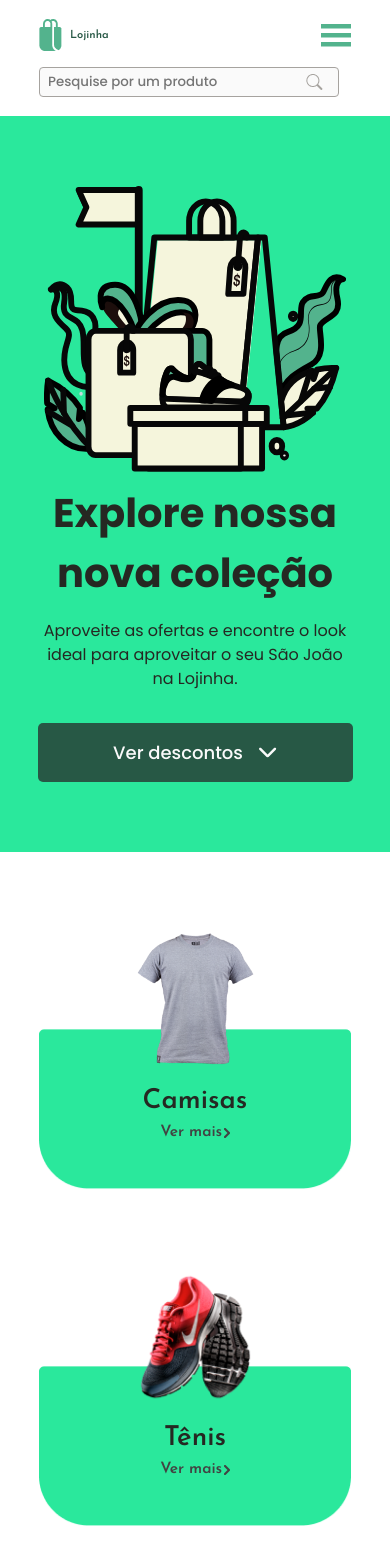
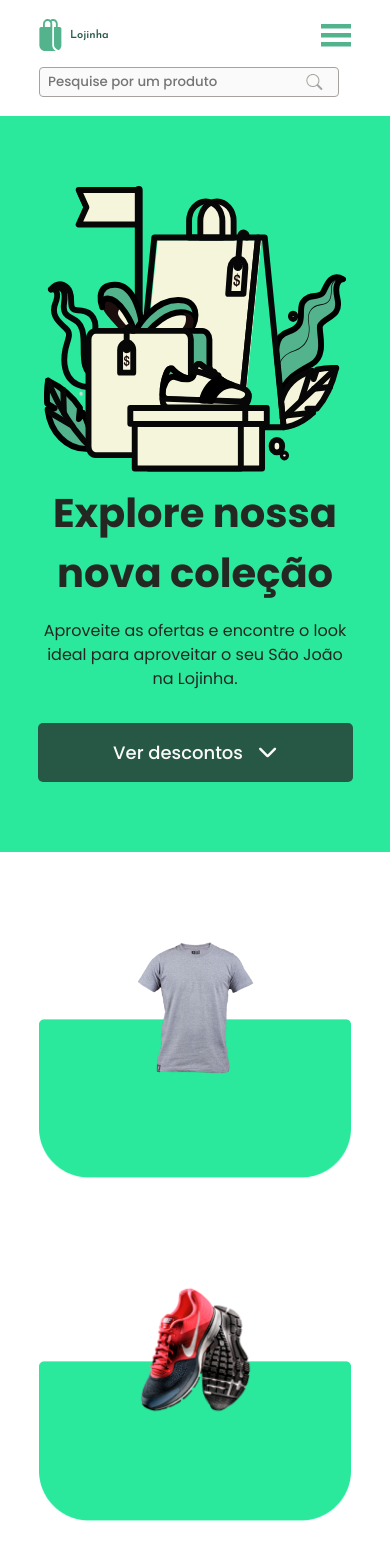
Before and after one commit to kaiocp/virtual-store, a React (Vite) app in the folder Front-End/: page / in a window 390 px wide. Shown: the top 1568 px of the page. Built offline with nearby package versions, Linux system fonts and the light colour scheme.

Commit message:
Responsivo celular imagens

```diff
--- a/Front-End/src/components/CardsHome/Card.jsx
+++ b/Front-End/src/components/CardsHome/Card.jsx
@@ -4,15 +4,12 @@ import RetanguloFundoDesktop from './imagens/RetanguloFundoDesktop.png'
 import SetaVerMais from './imagens/SetaVerMais.png'
 export default function Card(props) {
   return (
-    <div className={styles.cardsImagens}>
+    <div className={styles.cardsDiv}>
+      <div className={styles.cardsImagens}>
+        <img className={styles.imgRetanguloDesktop} src={RetanguloFundoDesktop}/>
+        <img className={styles.imgRetangulo} src={RetanguloFundo}/>
+      </div>
       <img className={styles.imgProduto} src={props.imagem}/>
-      <h1 className={styles.textoProduto}>{props.texto}</h1>
-      <div className={styles.verMais}>
-        <p className={styles.textoVerMais}>Ver mais</p>
-        <img className={styles.setaVerMais} src={SetaVerMais}/>
-      </div>
-      <img className={styles.imgRetangulo} src={RetanguloFundo}/>
-      <img className={styles.imgRetanguloDesktop} src={RetanguloFundoDesktop}/>
     </div>
   )
 }
--- a/Front-End/src/components/CardsHome/Card.module.css
+++ b/Front-End/src/components/CardsHome/Card.module.css
@@ -1,30 +1,45 @@
+* {
+    padding: 0;
+    text-decoration: none;
+    box-sizing: border-box;
+    margin: 0;
+}
+
+.cardsDiv {
+    padding-top: 10%;
+}
+
 .cardsImagens {
     display: flex;
+    align-items: center;
     justify-content: center;
-    width: 100%;
-    padding-top: 5rem;
+    flex-direction: column;
+    padding-top: 8rem;
+}
+
+.imgRetangulo {
+    width: 80%;
 }
 
 .imgProduto {
-    width: 30%;
-    margin: 0 auto;
-    position: absolute;
+    margin-top: -30rem;
+    padding-bottom: 30%;
+    width: 30vw;
 }
 
 .textoProduto {
     width: 30%;
-    margin: 0 auto;
-    position: absolute;
     padding-top: 40%;
     font-family: 'Josefin Sans', sans-serif;
     font-size: 7vw;
     color: #252822;
 }
 
+
+/*
 .verMais {
     width: 20%;
     margin: 0 auto;
-    position: absolute;
     padding-top: 49.5%;
     font-family: 'Josefin Sans', sans-serif;
     font-size: 4vw;
@@ -34,17 +49,7 @@
     gap: 2%;
     color: #424242;
 }
-
-.imgRetangulo {
-    margin: 0 auto;
-    width: 80%;
-    display: flex;
-    flex-direction: column;
-    align-items: center;
-    justify-content: center;
-    height: 80%;
-    padding-top: 25%;
-}
+*/
 
 .imgRetanguloDesktop {
     display: none;
@@ -57,6 +62,8 @@
     padding-top: 25%;
 }
 
+
+/*
 @media (min-width: 768px) {
     .imgRetangulo {
         display: flex;
@@ -115,4 +122,4 @@
         font-size: 1rem;
         gap: 10%;
     }
-}
+}*/
--- a/Front-End/src/components/CardsHome/CardsHome.module.css
+++ b/Front-End/src/components/CardsHome/CardsHome.module.css
@@ -1,5 +1,4 @@
 * {
-    margin: 0;
     padding: 0;
     text-decoration: none;
     box-sizing: border-box;
```
